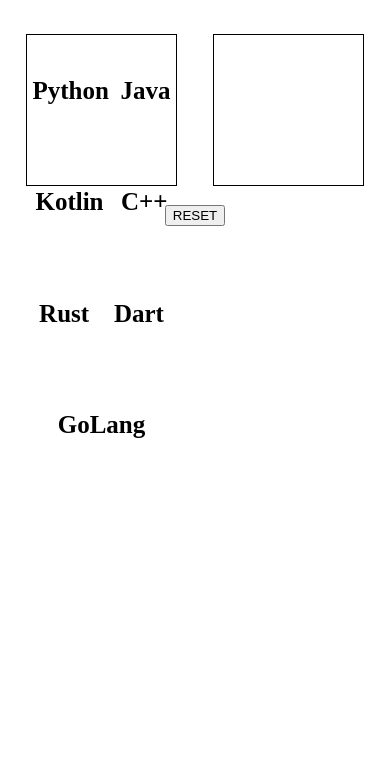
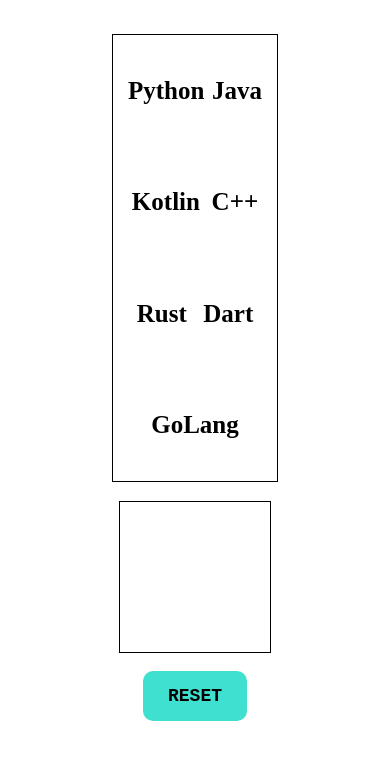
Before and after one commit to Tej271/DragDrop, a plain HTML site: page index.html in a window 390 px wide. Shown: the part 59-818 px from the top of the page. Drawn offline with Linux system fonts and the light colour scheme.

Commit message:
fix: Responsiveness

```diff
--- a/index.html
+++ b/index.html
@@ -33,7 +33,7 @@
     </div>
 
     <div class="reset-button">
-      <button onclick="reset()">RESET</button>
+      <button class="button-reset" onclick="reset()">RESET</button>
     </div>
 
     <script src="./script.js"></script>
--- a/style.css
+++ b/style.css
@@ -12,15 +12,27 @@
     margin-top     : 10%;
 }
 
+@media only screen and (max-width: 600px) {
+    .main-container {
+        flex-direction: column;
+    }
+
+    .second-container {
+        margin-top: 5%;
+    }
+}
+
 .first-container {
     display        : flex;
     flex-direction : row;
     align-items    : center;
     flex-wrap      : wrap;
-    justify-content: space-around;
+    justify-content: space-evenly;
     border         : 1px solid black;
     width          : 40%;
-    height         : 150px;
+    min-height     : 150px;
+    padding-left   : 2%;
+    padding-right  : 2%;
 }
 
 .first-container>h5 {
@@ -35,9 +47,19 @@
     justify-content: space-around;
     border         : 1px solid black;
     width          : 40%;
-    height         : 150px;
+    min-height     : 150px;
 }
 
 .second-container>h5 {
     font-size: 25px;
 }
+
+.button-reset {
+    background-color: turquoise;
+    padding         : 15px 25px 15px 25px;
+    border          : 0;
+    border-radius   : 10px;
+    font-weight     : bold;
+    font-family     : monospace;
+    font-size       : 18px;
+}
```
